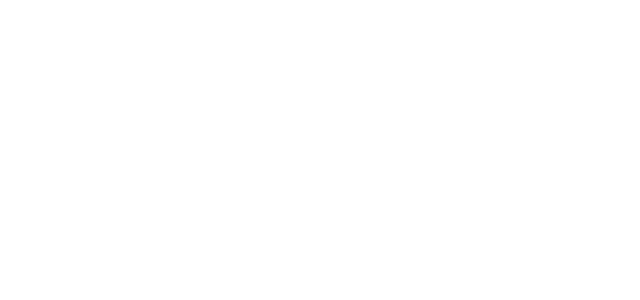
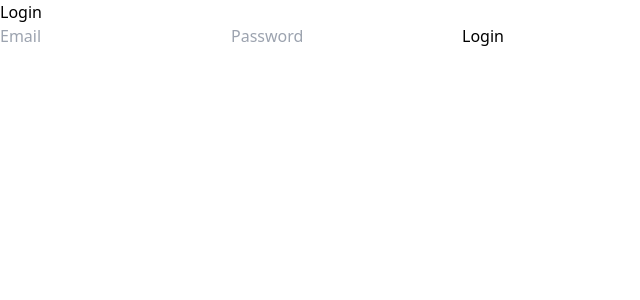
Before and after one commit to pranjal-meridian/React, a React (Vite) app: page /login in a window 1280 px wide. Before the commit this address had no page. Shown: the top 300 px of the page, without its empty margins (0-640 px from the left). Built offline with nearby package versions, Linux system fonts and the light colour scheme.

Commit message:
login route

```diff
--- a/src/App.jsx
+++ b/src/App.jsx
@@ -2,6 +2,7 @@
 import { BrowserRouter as Router, Routes, Route} from "react-router-dom";
 import Register from "./Register.jsx";
 import Challenge from "./Challenge.jsx";
+import Login from "./Login.jsx";
 
 const App = () => {
   return (
@@ -9,6 +10,7 @@
       <Routes>
         <Route path="/" element={<Register />} />
         <Route path="/challenge" element={<Challenge />} />
+        <Route path='/login' element={<Login />} />
       </Routes>
     </Router>
   )
```
